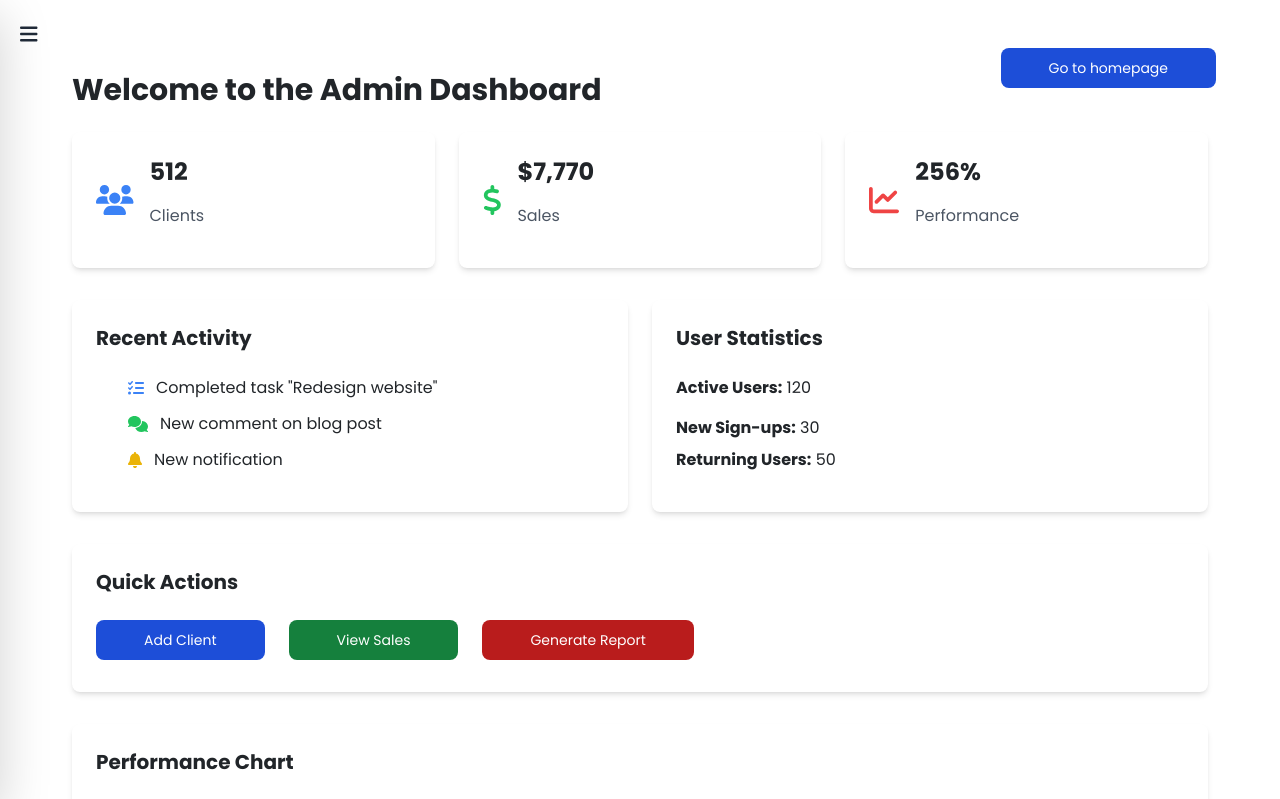
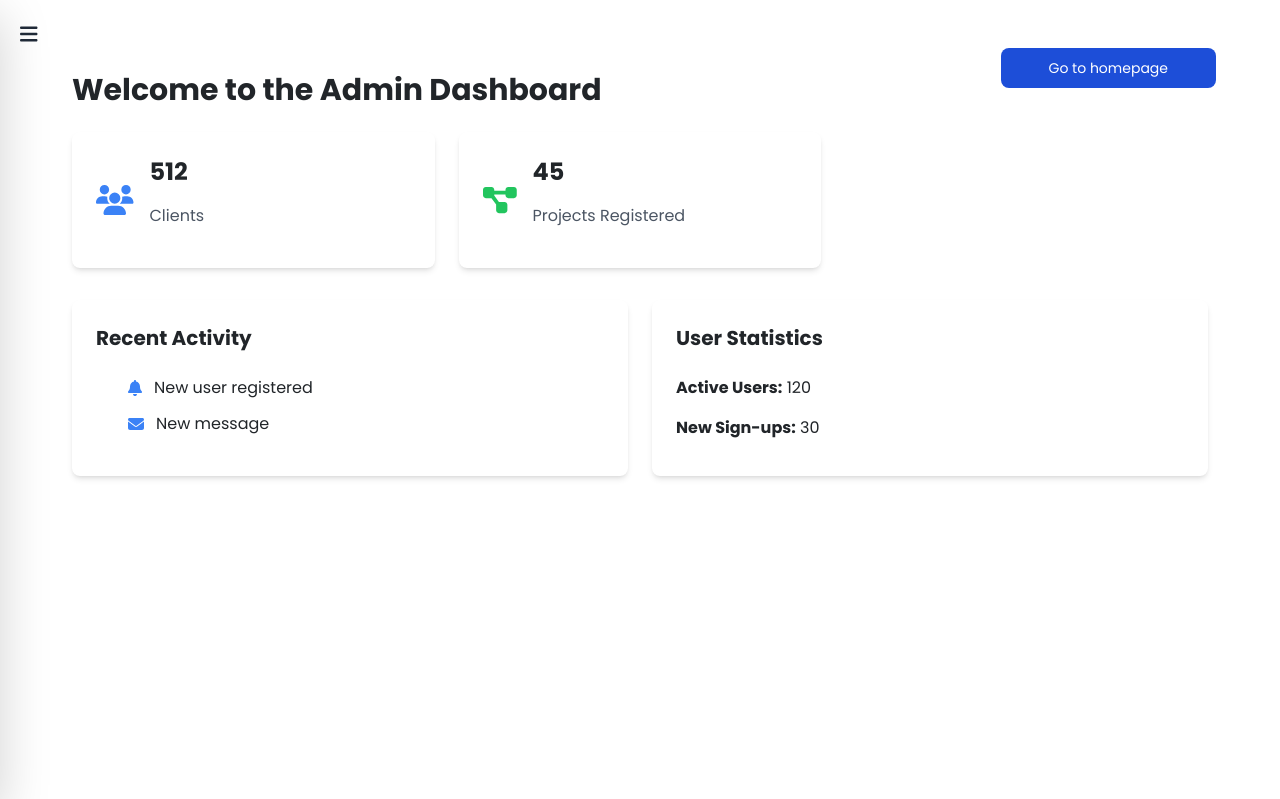
Before and after one commit to gentkoshii/task-management, a React (Vite) app: page /admin in a window 1280 px wide. Shown: the top 799 px of the page. Built offline with nearby package versions, Linux system fonts and the light colour scheme.

Commit message:
Small changes

```diff
--- a/src/assets/Admin/Sidebar.jsx
+++ b/src/assets/Admin/Sidebar.jsx
@@ -22,10 +22,10 @@ const Sidebar = ({ isOpen, toggleDrawer, toggleLogout }) => {
         <div className={`bg-white shadow-lg h-full fixed z-30 w-64 transform transition-transform duration-300 ease-in-out
                         ${isOpen ? 'translate-x-0' : '-translate-x-full'}`}>
             <div className="text-center py-4">
-                <img src="1.png" alt="Logo" className="mx-auto h-12 w-auto rounded-md"/>
+                <img src="/1.png" alt="Logo" className="mx-auto h-12 w-auto rounded-md"/>
                 <h1 className="text-lg font-semibold">Task Manager</h1>
             </div>
-            <ul className="pt-4">
+            <ul className="pt-4 space-y-7">
                 {menuItems.map(item => (
                     <li key={item.text} className="pl-4 py-2 text-gray-700 text-sm hover:bg-gray-200 cursor-pointer">
                         {item.text === 'Log Out' ? (
--- a/src/assets/Admin/SidebarItems/ContactMessages.jsx
+++ b/src/assets/Admin/SidebarItems/ContactMessages.jsx
@@ -84,7 +84,7 @@ const ContactMessages = () => {
 
     return (
         <div className="p-6">
-            <h1 className="text-2xl font-semibold mb-4">Contact Messages</h1>
+            <h1 className="text-2xl font-semibold mb-4">Messages</h1>
             <div className="mb-4">
                 <input
                     value={filterInput}
--- a/src/assets/Admin/SidebarItems/Dashboard.jsx
+++ b/src/assets/Admin/SidebarItems/Dashboard.jsx
@@ -1,34 +1,56 @@
-import React from 'react';
+import React, { useState, useEffect } from 'react';
 import { FontAwesomeIcon } from '@fortawesome/react-fontawesome';
-import { faUsers, faDollarSign, faChartLine, faTasks, faComments, faBell } from '@fortawesome/free-solid-svg-icons';
+import { faUsers, faProjectDiagram, faComments, faBell, faEnvelope } from '@fortawesome/free-solid-svg-icons';
 import CustomButton from '../../../components/Button';
 
 const Dashboard = () => {
+    const [clients, setClients] = useState(0);
+    const [projectsRegistered, setProjectsRegistered] = useState(0);
+    const [recentActivity, setRecentActivity] = useState([]);
+    const [userStatistics, setUserStatistics] = useState({
+        activeUsers: 0,
+        newSignups: 0,
+    });
+
+    useEffect(() => {
+
+        const mockClients = 512;
+        const mockProjectsRegistered = 45;
+        const mockRecentActivity = [
+            { type: 'notification', description: 'New user registered', timestamp: '2024-07-24T10:11:22Z' },
+            { type: 'message', description: 'New message', timestamp: '2024-07-24T09:30:22Z' },
+        ];
+        const mockUserStatistics = {
+            activeUsers: 120,
+            newSignups: 30,
+        };
+
+        setTimeout(() => {
+            setClients(mockClients);
+            setProjectsRegistered(mockProjectsRegistered);
+            setRecentActivity(mockRecentActivity);
+            setUserStatistics(mockUserStatistics);
+        }, 1000); // Simulate network delay
+    }, []);
+
     return (
         <div className="p-8 min-h-screen relative">
             <div className="max-w-7xl mx-auto">
                 <h1 className="text-3xl font-bold mb-6">Welcome to the Admin Dashboard</h1>
 
-                <div className="grid grid-cols-1 sm:grid-cols-3 gap-6 mb-8">
+                <div className="grid grid-cols-1 sm:grid-cols-2 lg:grid-cols-3 gap-6 mb-8">
                     <div className="bg-white shadow-md p-6 rounded-lg flex items-center">
                         <FontAwesomeIcon icon={faUsers} className="text-blue-500 text-3xl mr-4" />
                         <div>
-                            <p className="text-2xl font-bold">512</p>
+                            <p className="text-2xl font-bold">{clients}</p>
                             <p className="text-gray-600">Clients</p>
                         </div>
                     </div>
                     <div className="bg-white shadow-md p-6 rounded-lg flex items-center">
-                        <FontAwesomeIcon icon={faDollarSign} className="text-green-500 text-3xl mr-4" />
+                        <FontAwesomeIcon icon={faProjectDiagram} className="text-green-500 text-3xl mr-4" />
                         <div>
-                            <p className="text-2xl font-bold">$7,770</p>
-                            <p className="text-gray-600">Sales</p>
-                        </div>
-                    </div>
-                    <div className="bg-white shadow-md p-6 rounded-lg flex items-center">
-                        <FontAwesomeIcon icon={faChartLine} className="text-red-500 text-3xl mr-4" />
-                        <div>
-                            <p className="text-2xl font-bold">256%</p>
-                            <p className="text-gray-600">Performance</p>
+                            <p className="text-2xl font-bold">{projectsRegistered}</p>
+                            <p className="text-gray-600">Projects Registered</p>
                         </div>
                     </div>
                 </div>
@@ -37,43 +59,27 @@ const Dashboard = () => {
                     <div className="bg-white shadow-md p-6 rounded-lg">
                         <h2 className="text-xl font-bold mb-4">Recent Activity</h2>
                         <ul className="space-y-3">
-                            <li className="flex items-center">
-                                <FontAwesomeIcon icon={faTasks} className="text-blue-500 mr-3" />
-                                <span>Completed task "Redesign website"</span>
-                            </li>
-                            <li className="flex items-center">
-                                <FontAwesomeIcon icon={faComments} className="text-green-500 mr-3" />
-                                <span>New comment on blog post</span>
-                            </li>
-                            <li className="flex items-center">
-                                <FontAwesomeIcon icon={faBell} className="text-yellow-500 mr-3" />
-                                <span>New notification</span>
-                            </li>
+                            {recentActivity.map((activity, index) => (
+                                <li key={index} className="flex items-center">
+                                    <FontAwesomeIcon
+                                        icon={
+                                            activity.type === 'task' ? faComments :
+                                            activity.type === 'message' ? faEnvelope :
+                                            faBell
+                                        }
+                                        className="text-blue-500 mr-3"
+                                    />
+                                    <span>{activity.description}</span>
+                                </li>
+                            ))}
                         </ul>
                     </div>
                     <div className="bg-white shadow-md p-6 rounded-lg">
                         <h2 className="text-xl font-bold mb-4">User Statistics</h2>
                         <div className="space-y-2">
-                            <p><strong>Active Users:</strong> 120</p>
-                            <p><strong>New Sign-ups:</strong> 30</p>
-                            <p><strong>Returning Users:</strong> 50</p>
+                            <p><strong>Active Users:</strong> {userStatistics.activeUsers}</p>
+                            <p><strong>New Sign-ups:</strong> {userStatistics.newSignups}</p>
                         </div>
-                    </div>
-                </div>
-
-                <div className="bg-white shadow-md p-6 rounded-lg mb-8">
-                    <h2 className="text-xl font-bold mb-4">Quick Actions</h2>
-                    <div className="flex space-x-4">
-                        <CustomButton to="" color="blue" bgColor="blue" btnText="Add Client" />
-                        <CustomButton to="" color="green" bgColor="green" btnText="View Sales" />
-                        <CustomButton to="" color="red" bgColor="red" btnText="Generate Report" />
-                    </div>
-                </div>
-
-                <div className="bg-white shadow-md p-6 rounded-lg">
-                    <h2 className="text-xl font-bold mb-4">Performance Chart</h2>
-                    <div className="h-64 bg-gray-200 rounded-lg flex items-center justify-center">
-                        <span className="text-gray-600">Chart Placeholder</span>
                     </div>
                 </div>
             </div>
```
